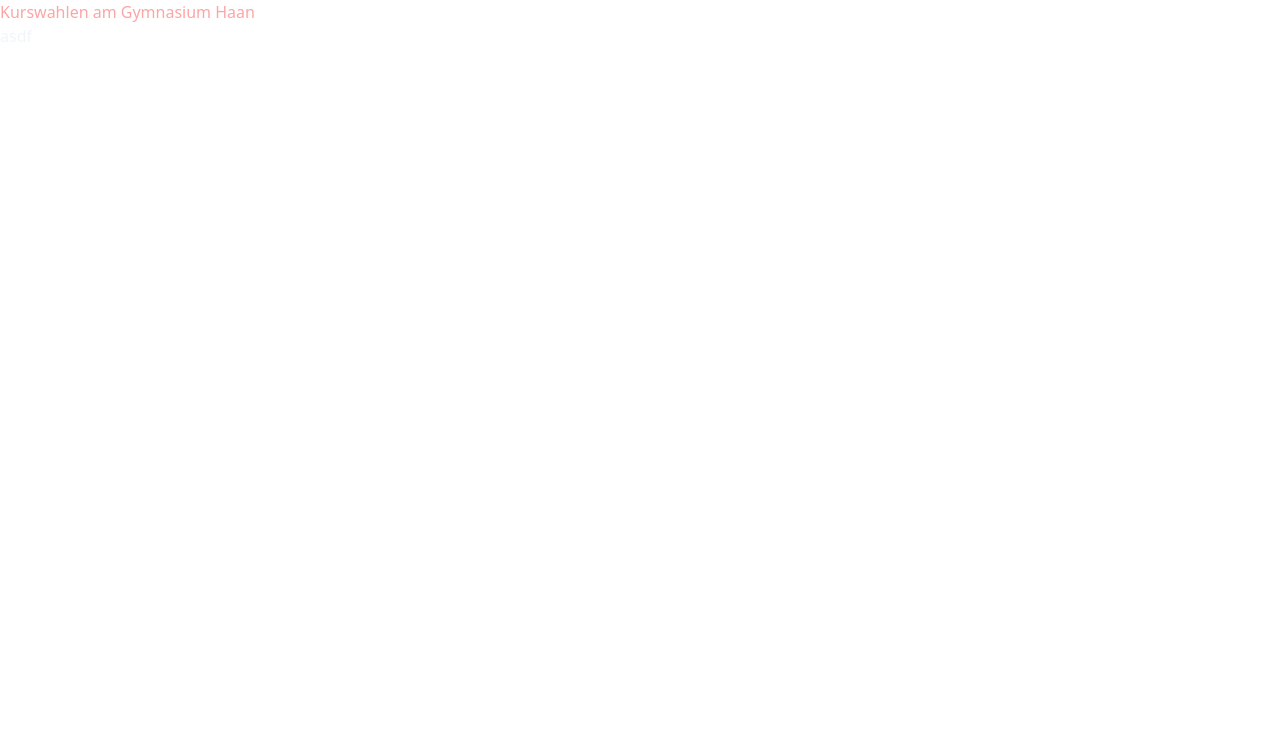
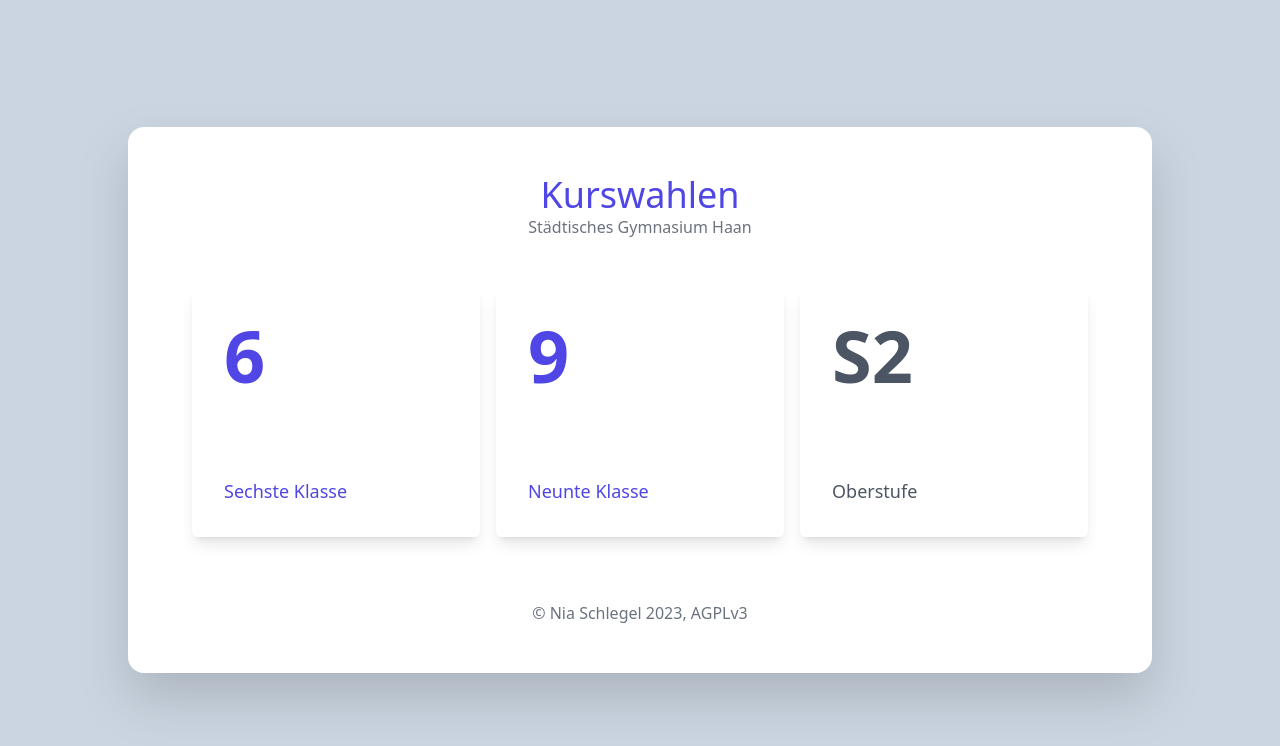
Before and after one commit to BixConcept/course-selection-page, a SvelteKit app: page / in a window 1280 px wide. Shown: the top 746 px of the page. Built offline with nearby package versions, Linux system fonts and the light colour scheme.

Commit message:
make it look goode
Signed-off-by: 3nt3 <gott@3nt3.de>

```diff
--- a/src/app.css
+++ b/src/app.css
@@ -1,3 +1,7 @@
 @tailwind base;
 @tailwind components;
 @tailwind utilities;
+
+* {
+    box-sizing: border-box;
+}
--- a/src/routes/+page.svelte
+++ b/src/routes/+page.svelte
@@ -1,4 +1,50 @@
-<main>
-	<h1 class="text-red-300">Kurswahlen am Gymnasium Haan</h1>
-    <h2 class="text-slate-100">asdf</h2>
+<script lang="ts">
+	const choices = [
+		{ id: 0, title: 'Sechste Klasse', large: '6', active: true },
+		{ id: 1, title: 'Neunte Klasse', large: '9', active: true },
+		{ id: 2, title: 'Oberstufe', large: 'S2', active: false }
+	];
+
+	let selected: number | null = null;
+
+	function selectThing(choice: number) {
+		const filtered = choices.filter((x) => x.id == choice);
+		if (filtered && filtered[0].active) {
+			selected = choice;
+		}
+	}
+</script>
+
+<main class="flex flex-col justify-center items-center w-screen h-screen bg-slate-300">
+	<div
+		class="p-12 drop-shadow-2xl bg-white max-w-screen-lg flex items-center justify-center flex-col w-full rounded-2xl"
+	>
+		<h1 class="text-center text-4xl text-indigo-600">Kurswahlen</h1>
+		<h2 class="text-center text-gray-500">Städtisches Gymnasium Haan</h2>
+		<div class="flex gap-4 mt-12">
+			{#each choices as choice}
+				<button
+					class="flex-1 shadow-lg rounded-md flex flex-col  justify-center p-8 w-72 h-[250px] ring-indigo-600"
+					on:click={() => selectThing(choice.id)}
+					class:ring-2={selected === choice.id}
+				>
+					<h2
+						class="flex-1 text-7xl font-bold "
+						class:text-indigo-600={choice.active}
+						class:text-gray-600={!choice.active}
+					>
+						{choice.large}
+					</h2>
+					<h3
+						class="mt-12 text-center text-lg"
+						class:text-indigo-600={choice.active}
+						class:text-gray-600={!choice.active}
+					>
+						{choice.title}
+					</h3>
+				</button>
+			{/each}
+		</div>
+		<p class="mt-16 text-gray-500 font-light">© Nia Schlegel 2023, AGPLv3</p>
+	</div>
 </main>
```
